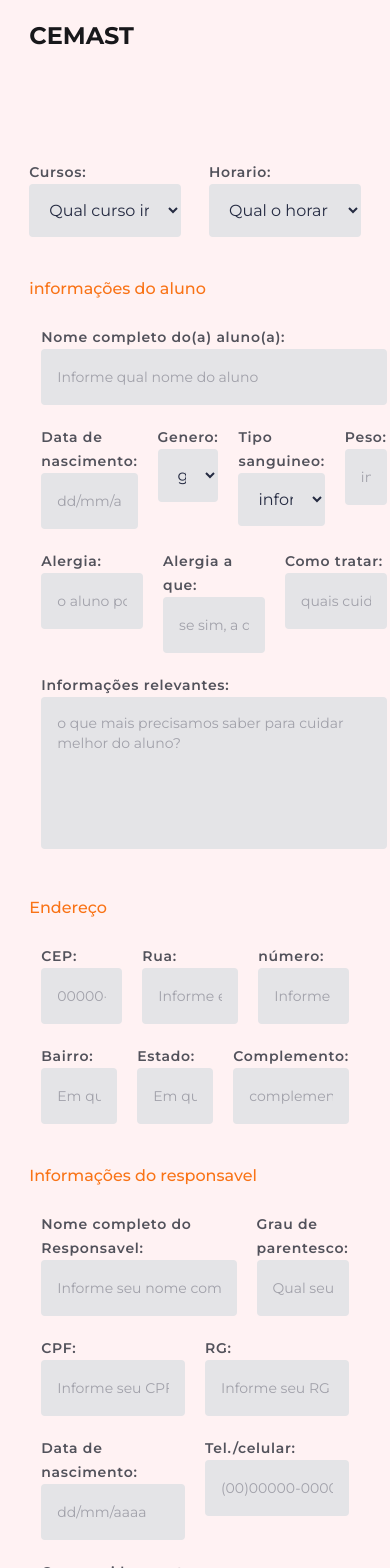
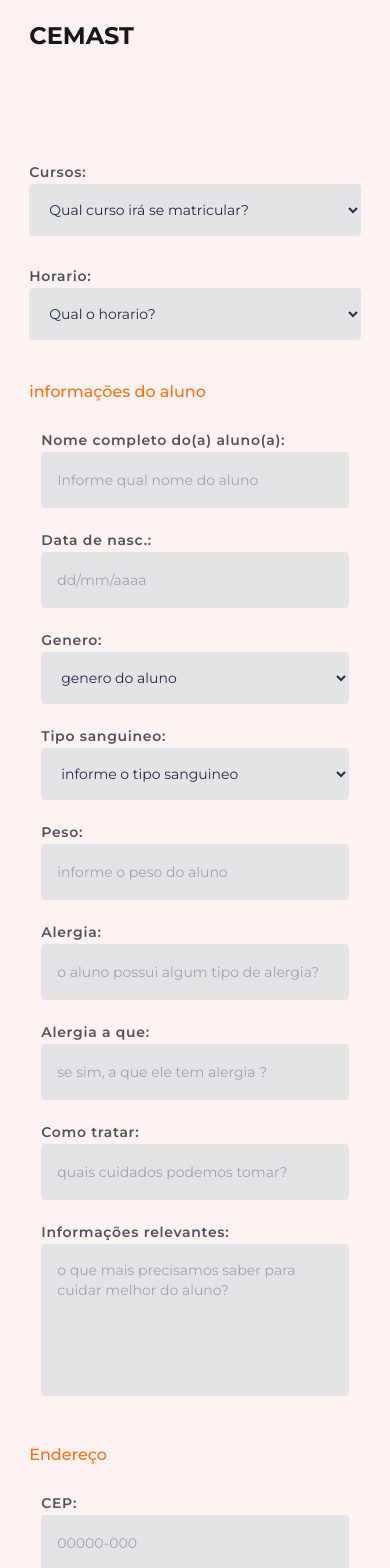
Before and after one commit to DFelipe1/cemast, a React (Vite) app: page /matricular in a window 390 px wide. Shown: the top 1568 px of the page. Built offline with nearby package versions, Linux system fonts and the light colour scheme.

Commit message:
responsive

```diff
--- a/src/Pages/courses.jsx
+++ b/src/Pages/courses.jsx
@@ -42,7 +42,7 @@ export function Courses() {
                         </div>
                     </div>
 
-                    <article className='w-full flex flex-col gap-2 justify-around md:flex-row mt-6'>
+                    <article className='w-full snap-mandatory snap-x flex overflow-auto gap-2 md:justify-around md:flex-row mt-6'>
                         <SectionCard title='Gestão de emoções'>
                             <Heart weight="regular" size={24}/>
                         </SectionCard>
--- a/src/Pages/home.jsx
+++ b/src/Pages/home.jsx
@@ -43,9 +43,9 @@ export function Home() {
                         </div>
                     </div>
 
-                    <article className='w-full flex flex-col gap-2 justify-around md:flex-row -mt-1'>
+                    <article className='w-full snap-mandatory snap-x flex overflow-auto gap-2 md:justify-around md:flex-row -mt-1 p-2'>
                         <SectionCard title='Formação Academica' description='...'>
-                        <Student weight="fill" size={28} />
+                            <Student weight="fill" size={28} />
                         </SectionCard>
 
                         <SectionCard title='Cursos extracurriculares' description='...'>
@@ -100,7 +100,7 @@ export function Home() {
                         </p>
                         </div>
 
-                        <div className='mt-10 flex flex-col md:flex-row gap-5 items-center justify-evenly'>
+                        <div className='mt-10 snap-mandatory snap-x overflow-auto flex md:flex-row gap-5 '>
                         <Card
                             title='Berçario'
                             subtitle='Academia de estudos'
--- a/src/Pages/registration.jsx
+++ b/src/Pages/registration.jsx
@@ -10,7 +10,7 @@ export function Registration() {
             <main className="w-full overflow-hidden mt-6 flex flex-col">
                 <Section id='register'>
                     <form action="" className="flex flex-col gap-10">
-                        <div className="w-full flex gap-7">
+                        <div className="w-full flex flex-col gap-7 md:flex-row">
                             <Select  id={'courses'} label="Cursos" name={'course'} placeholder="Qual curso irá se matricular?" options={['Berçario', 'Jardim 1', 'jardim 2']}/>
                             <Select  id={'timer'} label="Horario" name={'timer'} placeholder="Qual o horario?" options={['Manha', 'Tarde']}/>
                         </div>
@@ -19,13 +19,13 @@ export function Registration() {
                             <legend className="text-orange-500 font-medium">informações do aluno</legend>
                             <div className="flex flex-col gap-5 mt-6 px-3">
                                 <Input  id={'student'} label="Nome completo do(a) aluno(a)" name={'student'} placeholder="Informe qual nome do aluno"/>
-                                <div className="flex gap-5">
-                                    <Input  id={'studentAge'} label="Data de nascimento" name={'studentAge'} placeholder="dd/mm/aaaa"/>
+                                <div className="flex flex-col md:flex-row gap-5">
+                                    <Input  id={'studentAge'} label="Data de nasc." name={'studentAge'} placeholder="dd/mm/aaaa"/>
                                     <Select  id={'studentGender'} label="Genero" name={'studentGender'} placeholder="genero do aluno" options={['masculino', 'feminino']}/>
                                     <Select  id={'studentSanguine'} label="Tipo sanguineo" name={'studentSanguine'} placeholder="informe o tipo sanguineo" options={['A+', 'A-', 'B+', 'B-', 'AB+', 'AB-', 'O+', 'O-']}/>
                                     <Input  id={'studentWeight'} label="Peso" name={'studentWeight'} placeholder="informe o peso do aluno"/>
                                 </div>
-                                <div className="flex gap-5">
+                                <div className="flex flex-col md:flex-row gap-5">
                                     <Input  id={'illness'} label="Alergia" name={'illness'} placeholder="o aluno possui algum tipo de alergia?"/>
                                     <Input  id={'illness2'} label="Alergia a que" name={'illness2'} placeholder="se sim, a que ele tem alergia ?"/>
                                     <Input  id={'treatment'} label="Como tratar" name={'treatment'} placeholder="quais cuidados podemos tomar?"/>
@@ -37,17 +37,17 @@ export function Registration() {
                         <fieldset className="">
                             <legend className="text-orange-500 font-medium">Endereço</legend>
                             <div className="flex flex-col gap-5 mt-6 px-3">
-                                <div className="flex gap-5">
-                                    <div className="max-w-[30%]">
+                                <div className="flex flex-col md:flex-row gap-5">
+                                    <div className="w-full md:max-w-[30%]">
                                         <Input  id={'cep'} label="CEP" name={'cep'} placeholder="00000-000"/>
                                     </div>
                                     <Input  id={'road'} label="Rua" name={'road'} placeholder="Informe em qual rua você reside"/>
-                                    <div className="max-w-[30%]">
+                                    <div className="w-full md:max-w-[30%]">
                                         <Input  id={'number'} label="número" name={'number'} placeholder="Informe o numero de sua casa"/>
                                     </div>
                                 </div>
 
-                                <div className="flex gap-5">
+                                <div className="flex flex-col md:flex-row gap-5">
                                     <Input  id={'neighborhood'} label="Bairro" name={'neighborhood'} placeholder="Em qual bairro você reside?"/>
                                     <Input  id={'state'} label="Estado" name={'state'} placeholder="Em qual Estado?"/>
                                     <Input  id={'complement'} label="Complemento" name={'complement'} placeholder="complementos"/>
@@ -59,18 +59,18 @@ export function Registration() {
                         <fieldset className="">
                             <legend className="text-orange-500 font-medium">Informações do responsavel</legend>
                             <div className="flex flex-col gap-5 mt-6 px-3">
-                                <div className="flex gap-5">
+                                <div className="flex flex-col md:flex-row gap-5">
                                     <Input  id={'guardian'} label="Nome completo do Responsavel" name={'guardian'} placeholder="Informe seu nome completo"/>
-                                    <div className="max-w-[30%]">
+                                    <div className="w-full md:max-w-[30%]">
                                         <Input  id={'kindred'} label="Grau de parentesco" name={'kindred'} placeholder="Qual seu parentesco com o aluno"/>
                                     </div>
                                 </div>
 
-                                <div className="flex gap-5">
+                                <div className="flex flex-col md:flex-row gap-5">
                                     <Input  id={'CPF'} label="CPF" name={'CPF'} placeholder="Informe seu CPF"/>
                                     <Input  id={'RG'} label="RG" name={'RG'} placeholder="Informe seu RG"/>
                                 </div>
-                                <div className="flex gap-5">
+                                <div className="flex flex-col md:flex-row gap-5">
                                     <Input  id={'guardianGender'} label="Data de nascimento" name={'guardianGender'} placeholder="dd/mm/aaaa"/>
                                     <Input  id={'telephone'} label="Tel./celular" name={'telephone'} placeholder="(00)00000-0000"/>
                                 </div>
--- a/src/components/Card.jsx
+++ b/src/components/Card.jsx
@@ -6,7 +6,7 @@ export function Card({ children, title, subtitle, description}) {
     const navigate = useNavigate()
 
     return (
-        <a className='w-[350px]  bg-white rounded py-9 px-4 flex flex-col items-center' onClick={() => navigate("/courses")}>
+        <a className='min-w-[230px] md:min-w-[200px] snap-center bg-white rounded py-9 px-4 flex flex-col items-center' onClick={() => navigate("/courses")}>
             <div className='lg:w-[200px] flex place-items-center'>
                 {children}
             </div>
--- a/src/components/Section.jsx
+++ b/src/components/Section.jsx
@@ -13,7 +13,7 @@ export function SectionCard({children, title, description}) {
         <>
         {
             description ? (
-                <div className='w-full max-w-xs p-4 bg-white flex flex-col gap-3 items-start'>
+                <div className='snap-center min-w-[200px] lg:w-full max-w-xs p-4 bg-white flex flex-col gap-3 items-start'>
                     <div className="flex gap-1 items-center md:gap-2">
                         <div className='p-2 bg-orange-500 rounded-full w-fit text-white text-lg md:text-2xl lg:text-4xl'>
                             {children}
@@ -24,7 +24,7 @@ export function SectionCard({children, title, description}) {
                     <p className='text-xs text-zinc-500 lg:text-base'>{description}</p>
                 </div>
             ) : (
-                <div className='w-full max-w-xs p-4 bg-white flex gap-3 items-center justify-center'>
+                <div className='snap-center min-w-[200px] lg:w-full max-w-xs p-4 bg-white flex gap-3 items-center justify-center'>
                     <div className="h-full flex flex-col gap-1 items-center justify-center md:gap-3">
                         <div className='p-2 bg-orange-500 rounded-full w-fit text-white text-lg md:text-2xl lg:text-4xl'>
                             {children}
--- a/src/components/Select.jsx
+++ b/src/components/Select.jsx
@@ -2,7 +2,7 @@ export function Select({id, label, placeholder, name, options}) {
     return (
         <div className="w-full">
             <label htmlFor={id} className='text-sm lg:text-base font-semibold text-zinc-600 tracking-wider'>{label}:</label>
-            <select type="text" name={name} id={id} className='w-full p-4 bg-zinc-200 rounded placeholder:text-sm placeholder:text-zinc-400' >
+            <select type="text" name={name} id={id} className='w-full p-4 bg-zinc-200 rounded text-sm ' >
                 <option disabled selected>{placeholder}</option>
                 {options.map(op => (
                     <option value={op}>{op}</option>
```
